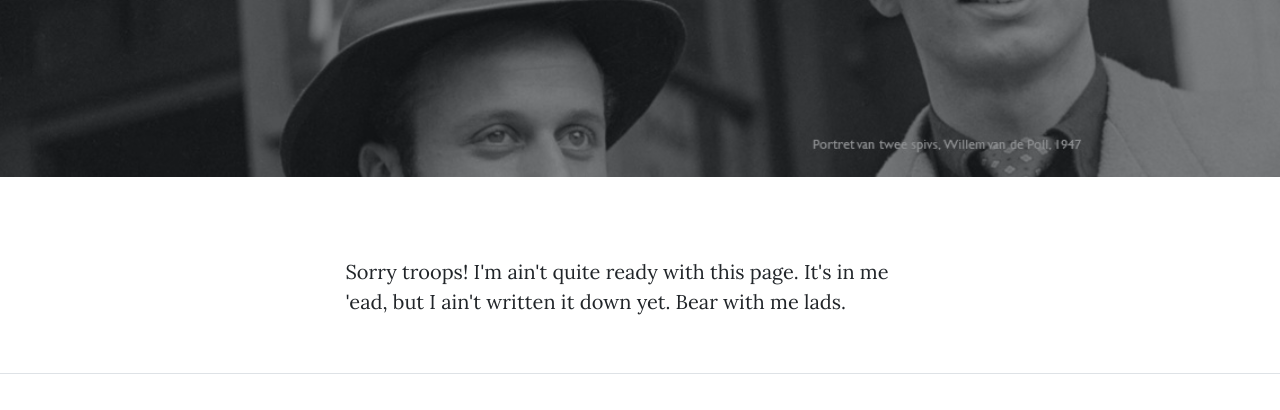
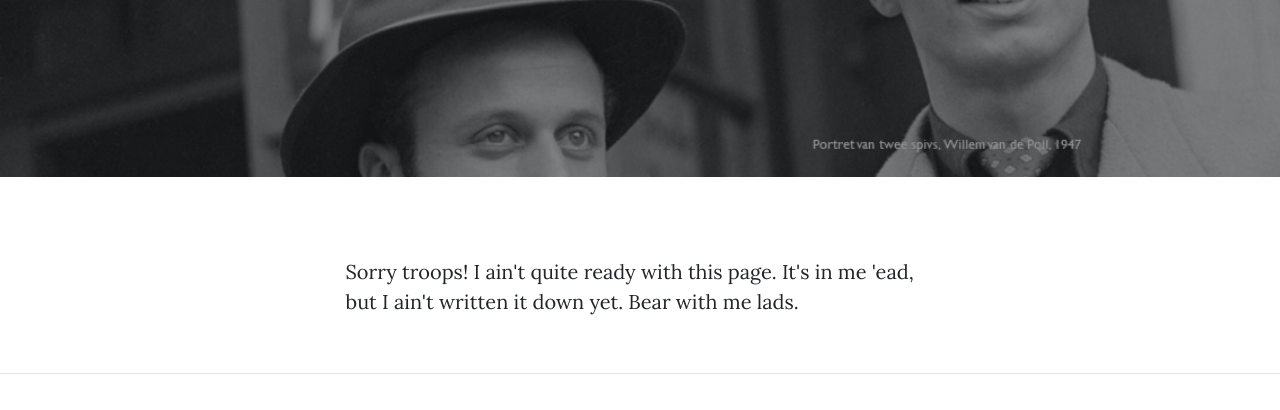
Before and after one commit to menzies1984/thinkwb2, a plain HTML site: page posts/post_01.html in a window 1280 px wide. Shown: the part 387-797 px from the top of the page. Drawn offline with nearby package versions, Linux system fonts and the light colour scheme; files whose address does not match are found by name.

Commit message:
Trivial edit to 1 blog post.

```diff
--- a/posts/post_01.html
+++ b/posts/post_01.html
@@ -57,7 +57,7 @@
             <div class="container px-4 px-lg-5">
                 <div class="row gx-4 gx-lg-5 justify-content-center">
                     <div class="col-md-10 col-lg-8 col-xl-7">
-                        <p>Sorry troops! I'm ain't quite ready with this page. It's in me 'ead, but I ain't written it down yet. Bear with me lads.</p>
+                        <p>Sorry troops! I ain't quite ready with this page. It's in me 'ead, but I ain't written it down yet. Bear with me lads.</p>
                     </div>
                 </div>
             </div>
```
